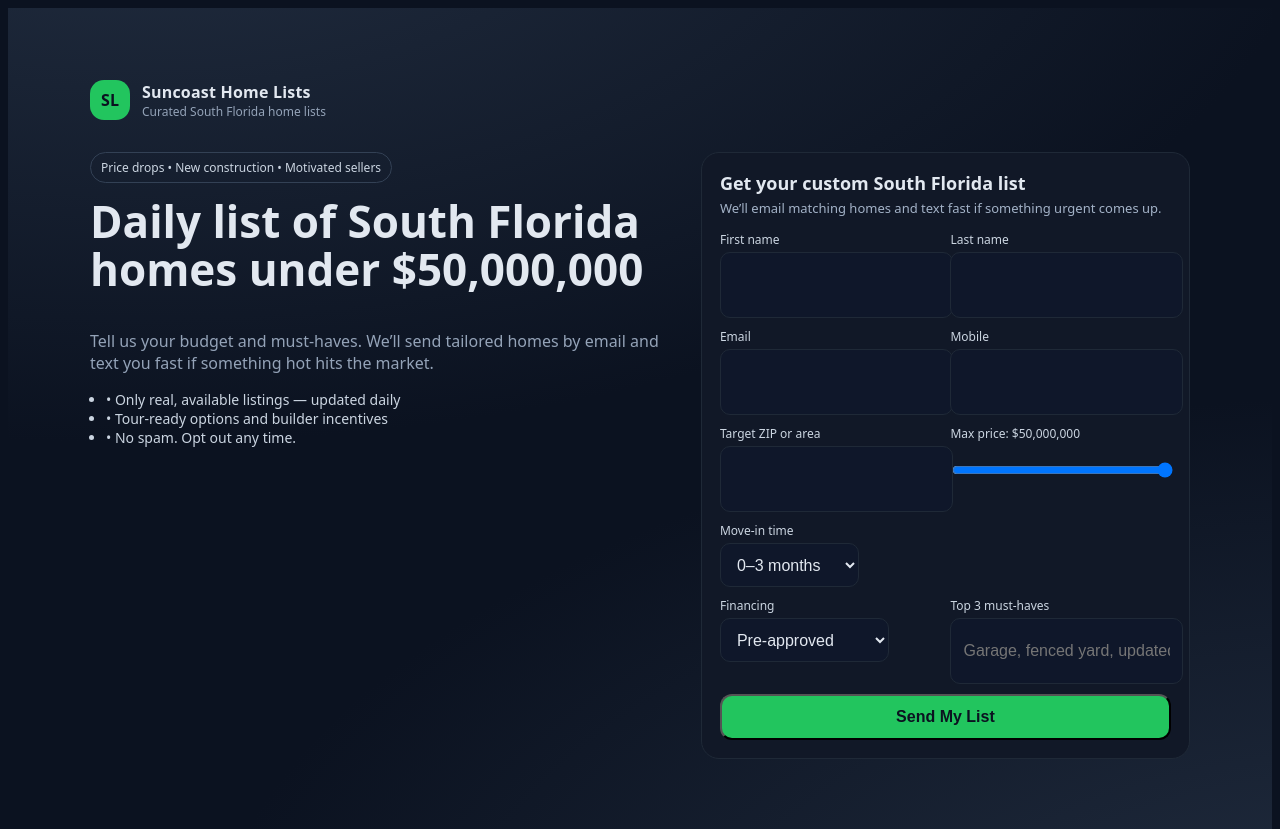
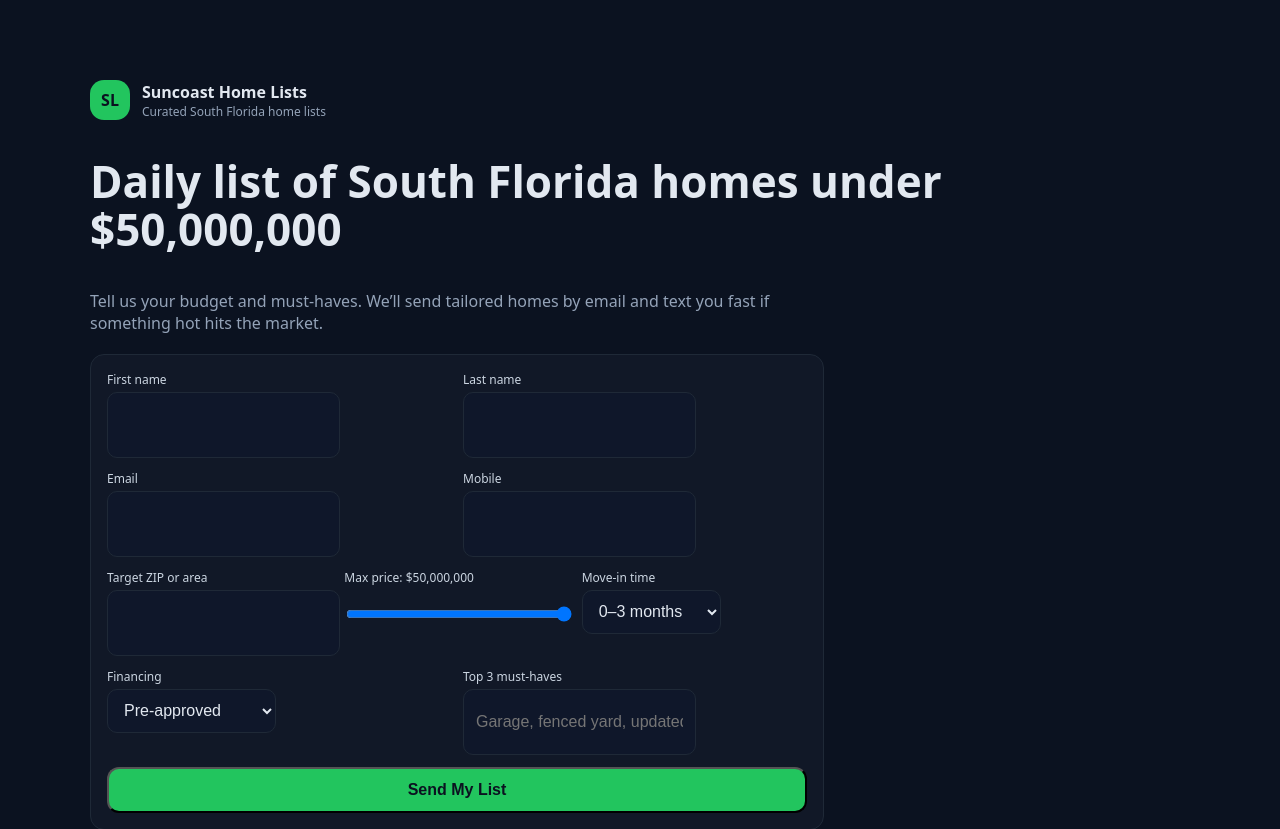
Before and after one commit to Peterthreeexlapations/findyourdreamhomenow, a Next.js app: page / in a window 1280 px wide. Shown: the top 829 px of the page. Built offline with nearby package versions, Linux system fonts and the light colour scheme.

Commit message:
Update page.jsx

```diff
--- a/app/page.jsx
+++ b/app/page.jsx
@@ -1,174 +1,180 @@
 "use client";
-import { useEffect, useMemo, useState } from "react";
+import { useEffect, useMemo, useRef, useState } from "react";
 
-// ===== EDIT THESE =====
-const APPS_SCRIPT_WEB_APP_URL = "https://script.google.com/macros/s/AKfycby1jFyAjBuD4s_Oji3545eapChDUoqnh8xTAlkIIb6JYTfdC_n5zpo28Qbu6s76hIA/exec"; // paste your Web App URL when ready
+// ===== EDIT THIS URL =====
+const APPS_SCRIPT_WEB_APP_URL = "";
+// =========================
+
 const BRAND = "Suncoast Home Lists";
 const CITY = "South Florida";
 const PRICE_POINT = 50000000;
-const PHONE = "(954) 770-2500";
-// ======================
 
 export default function LandingPage() {
   const [sent, setSent] = useState(false);
   const [submitting, setSubmitting] = useState(false);
   const [maxPrice, setMaxPrice] = useState(PRICE_POINT);
   const [zip, setZip] = useState("");
-  const [form, setForm] = useState({
-    first_name: "", last_name: "", email: "", phone: "",
-    timeline: "0-3", financing: "preapproved", must_haves: ""
-  });
 
-  // Capture UTMs (for your own attribution)
+  // Track if we actually submitted (to ignore iframe's initial about:blank load)
+  const submittedRef = useRef(false);
+
+  // Optional UTM capture
   const utms = useMemo(() => {
     if (typeof window === "undefined") return {};
     const params = new URLSearchParams(window.location.search);
-    const keys = ["utm_source","utm_medium","utm_campaign","utm_content","utm_term","gclid","fbclid"];
+    const keys = [
+      "utm_source",
+      "utm_medium",
+      "utm_campaign",
+      "utm_content",
+      "utm_term",
+      "gclid",
+      "fbclid",
+    ];
     const out = {};
-    keys.forEach(k=>{const v=params.get(k); if(v) out[k]=v;});
+    keys.forEach((k) => {
+      const v = params.get(k);
+      if (v) out[k] = v;
+    });
     return out;
   }, []);
 
+  // Optional: prefill zip with ?zip=33431
   useEffect(() => {
-    if (typeof window !== "undefined") {
-      const z = new URLSearchParams(window.location.search).get("zip");
+    const z =
+      typeof window !== "undefined"
+        ? new URLSearchParams(window.location.search).get("zip")
+        : null;
     if (z) setZip(z);
-    }
   }, []);
 
-  async function handleSubmit(e) {
-    e.preventDefault();
+  function onSubmitForm() {
+    submittedRef.current = true; // form is posting into the iframe
     setSubmitting(true);
-    try {
-      const payload = { ...form, zip, max_price: maxPrice, ...utms };
-      if (APPS_SCRIPT_WEB_APP_URL) {
-        await fetch(APPS_SCRIPT_WEB_APP_URL, {
-          method: "POST",
-          headers: { "Content-Type": "application/json" },
-          body: JSON.stringify(payload)
-        });
-      } else {
-        await new Promise(r => setTimeout(r, 600)); // demo mode
   }
+
+  function onIframeLoad() {
+    if (!submittedRef.current) return; // ignore first blank load
     setSent(true);
-    } catch (err) {
-      console.error(err);
-      alert("Something went wrong. Please try again.");
-    } finally {
     setSubmitting(false);
-    }
+    submittedRef.current = false;
   }
 
   return (
+    <div style={{ minHeight: "100vh", background: "#0b1220", color: "#e2e8f0" }}>
+      <section style={{ maxWidth: 1100, margin: "0 auto", padding: "72px 20px" }}>
+        <header
+          style={{
+            marginBottom: 28,
+            display: "flex",
+            alignItems: "center",
+            gap: 12,
+          }}
+        >
+          <div
+            style={{
+              height: 40,
+              width: 40,
+              borderRadius: 14,
+              background: "#22c55e",
+              color: "#0b1220",
+              display: "grid",
+              placeItems: "center",
+              fontWeight: 800,
+            }}
+          >
+            SL
+          </div>
           <div>
-      {/* Hero */}
-      <section style={{ position: "relative", overflow: "hidden", background: "#0b1220" }}>
-        <div style={{ position: "absolute", inset: 0, background: "radial-gradient(1200px 600px at 10% -20%, #1e293b 20%, transparent), radial-gradient(1200px 600px at 110% 120%, #1e293b 20%, transparent)" }} />
-        <div className="container" style={{ padding: "72px 20px", position: "relative" }}>
-          <header style={{ display: "flex", alignItems: "center", justifyContent: "space-between", marginBottom: 32 }}>
-            <div style={{ display: "flex", alignItems: "center", gap: 12 }}>
-              <div style={{ height: 40, width: 40, borderRadius: 14, background: "#22c55e", color: "#0b1220", display: "grid", placeItems: "center", fontWeight: 800 }}>SL</div>
-              <div>
-                <div style={{ fontWeight: 700, letterSpacing: 0.2 }}>{BRAND}</div>
-                <div style={{ fontSize: 12, color: "#94a3b8" }}>Curated {CITY} home lists</div>
+            <div style={{ fontWeight: 800 }}>{BRAND}</div>
+            <div style={{ fontSize: 12, color: "#94a3b8" }}>
+              Curated {CITY} home lists
             </div>
           </div>
         </header>
 
-          <div className="grid-hero">
-            <div>
-              <div style={{ display: "inline-flex", padding: "6px 10px", border: "1px solid #334155", color: "#cbd5e1", borderRadius: 999, fontSize: 12 }}>
-                Price drops • New construction • Motivated sellers
-              </div>
-              <h1 className="h1-fluid" style={{ marginTop: 14 }}>
+        <h1
+            style={{
+              fontSize: "clamp(28px, 6vw, 44px)",
+              lineHeight: 1.1,
+              fontWeight: 900,
+            }}
+          >
             Daily list of {CITY} homes under ${PRICE_POINT.toLocaleString()}
         </h1>
-              <p style={{ marginTop: 12, color: "#94a3b8", fontSize: 16 }}>
-                Tell us your budget and must‑haves. We’ll send tailored homes by email and text you fast if something hot hits the market.
+        <p style={{ marginTop: 10, color: "#94a3b8", maxWidth: 720 }}>
+          Tell us your budget and must-haves. We’ll send tailored homes by email
+          and text you fast if something hot hits the market.
         </p>
-              <ul style={{ marginTop: 14, color: "#cbd5e1", fontSize: 14, paddingLeft: 16 }}>
-                <li>• Only real, available listings — updated daily</li>
-                <li>• Tour-ready options and builder incentives</li>
-                <li>• No spam. Opt out any time.</li>
-              </ul>
+
+        {!sent ? (
+          <form
+            action={APPS_SCRIPT_WEB_APP_URL || undefined}
+            method="POST"
+            target={APPS_SCRIPT_WEB_APP_URL ? "hidden_iframe" : undefined}
+            onSubmit={onSubmitForm}
+            style={{
+              marginTop: 20,
+              display: "grid",
+              gap: 12,
+              maxWidth: 700,
+              background: "#111827",
+              border: "1px solid #1f2937",
+              borderRadius: 14,
+              padding: 16,
+            }}
+          >
+            <div
+              style={{
+                display: "grid",
+                gap: 12,
+                gridTemplateColumns: "repeat(auto-fit, minmax(160px, 1fr))",
+              }}
+            >
+              <Input label="First name" name="first_name" required />
+              <Input label="Last name" name="last_name" required />
             </div>
 
-            <div>
-              {!sent ? (
-                <FormCard
-                  onSubmit={handleSubmit}
-                  submitting={submitting}
-                  form={form}
-                  setForm={setForm}
-                  maxPrice={maxPrice}
-                  setMaxPrice={setMaxPrice}
-                  zip={zip}
-                  setZip={setZip}
+            <div
+              style={{
+                display: "grid",
+                gap: 12,
+                gridTemplateColumns: "repeat(auto-fit, minmax(160px, 1fr))",
+              }}
+            >
+              <Input label="Email" type="email" name="email" required />
+              <Input label="Mobile" type="tel" name="phone" required />
+            </div>
+
+            <div
+              style={{
+                display: "grid",
+                gap: 12,
+                gridTemplateColumns: "repeat(auto-fit, minmax(160px, 1fr))",
+              }}
+            >
+              <Input
+                label="Target ZIP or area"
+                name="zip"
+                value={zip}
+                onChange={(v) => setZip(v)}
               />
-              ) : (
-                <ThanksCard />
-              )}
-            </div>
-          </div>
-        </div>
-      </section>
-
-      {/* Popular picks */}
-      <section style={{ background: "#0b1220" }}>
-        <div className="container" style={{ padding: "40px 20px" }}>
-          <h3 style={{ fontSize: 22, fontWeight: 800 }}>Popular picks</h3>
-          <div className="picks-grid" style={{ marginTop: 12 }}>
-            {[
-              {t:`New construction under $${PRICE_POINT.toLocaleString()}`, d:"Credits + incentives"},
-              {t:"Homes with seller credits", d:"Great for rate buydowns"},
-              {t:`${CITY} townhomes with garages`, d:"HOA under $350/mo"},
-              {t:"FHA‑friendly condos", d:"Starter‑friendly"}
-            ].map((c,i)=>(
-              <div key={i} style={{ border: "1px solid #1f2937", background: "linear-gradient(180deg,#0f172a,#0b1220)", padding: 16, borderRadius: 16 }}>
-                <div style={{ color: "#94a3b8", fontSize: 12 }}>Curated list</div>
-                <div style={{ fontWeight: 700, marginTop: 4 }}>{c.t}</div>
-                <div style={{ color: "#a3b2c7", marginTop: 6 }}>{c.d}</div>
-                <a href="#lead" style={{ marginTop: 8, display: "inline-block", textDecoration: "underline" }}>Get this list →</a>
-              </div>
-            ))}
-          </div>
-        </div>
-      </section>
-
-      {/* Footer */}
-      <footer style={{ borderTop: "1px solid #1f2a44", color: "#94a3b8" }}>
-        <div className="container" style={{ padding: "24px 20px", display: "flex", flexWrap: "wrap", gap: 12, alignItems: "center", justifyContent: "space-between" }}>
-          <div>© {new Date().getFullYear()} {BRAND}. All rights reserved.</div>
-          <div style={{ fontSize: 13 }}>You’ll receive home lists by email and timely texts if something urgent hits the market.</div>
-        </div>
-      </footer>
-    </div>
-  );
-}
-
-function FormCard({ onSubmit, submitting, form, setForm, maxPrice, setMaxPrice, zip, setZip }) {
-  return (
-    <form id="lead" onSubmit={onSubmit} style={{ background: "#111827", border: "1px solid #1f2937", borderRadius: 18, padding: 18 }}>
-      <div style={{ fontWeight: 800, fontSize: 18 }}>Get your custom {CITY} list</div>
-      <div style={{ color: "#a3b2c7", fontSize: 13, marginTop: 4 }}>We’ll email matching homes and text fast if something urgent comes up.</div>
-      <div style={{ display: "grid", gap: 10, marginTop: 14 }}>
-        <div style={{ display: "grid", gap: 10, gridTemplateColumns: "repeat(auto-fit, minmax(160px, 1fr))" }}>
-          <Input label="First name" name="first_name" value={form.first_name} onChange={v=>setForm(s=>({...s, first_name:v}))} autoComplete="given-name" autoCapitalize="words" enterKeyHint="next" required />
-          <Input label="Last name" name="last_name" value={form.last_name} onChange={v=>setForm(s=>({...s, last_name:v}))} autoComplete="family-name" autoCapitalize="words" enterKeyHint="next" required />
-        </div>
-        <div style={{ display: "grid", gap: 10, gridTemplateColumns: "repeat(auto-fit, minmax(160px, 1fr))" }}>
-          <Input label="Email" type="email" name="email" value={form.email} onChange={v=>setForm(s=>({...s, email:v}))} autoComplete="email" inputMode="email" enterKeyHint="next" required />
-          <Input label="Mobile" type="tel" name="phone" value={form.phone} onChange={v=>setForm(s=>({...s, phone:v}))} autoComplete="tel" inputMode="tel" enterKeyHint="next" required />
-        </div>
-        <div style={{ display: "grid", gap: 10, gridTemplateColumns: "repeat(auto-fit, minmax(160px, 1fr))" }}>
-          <Input label="Target ZIP or area" name="zip" value={zip} onChange={v=>setZip(v)} autoComplete="postal-code" inputMode="numeric" enterKeyHint="next" />
               <div>
                 <Label>Max price: ${maxPrice.toLocaleString()}</Label>
-            <input type="range" min={150000} max={50000000} step={5000} value={maxPrice} onChange={e=>setMaxPrice(parseInt(e.target.value))} style={{ width: "100%" }} />
+                <input
+                  type="range"
+                  name="max_price"
+                  min={150000}
+                  max={50000000}
+                  step={5000}
+                  value={maxPrice}
+                  onChange={(e) => setMaxPrice(parseInt(e.target.value))}
+                  style={{ width: "100%" }}
+                />
               </div>
               <div>
-            <Label>Move‑in time</Label>
-            <select value={form.timeline} onChange={e=>setForm(s=>({...s, timeline:e.target.value}))} name="timeline" style={inputStyle}>
+                <Label>Move-in time</Label>
+                <select name="timeline" style={inputStyle}>
                   <option value="0-3">0–3 months</option>
                   <option value="3-6">3–6 months</option>
                   <option value="6-12">6–12 months</option>
@@ -176,58 +182,123 @@ function FormCard({ onSubmit, submitting, form, setForm, maxPrice, setMaxPrice,
                 </select>
               </div>
             </div>
-        <div style={{ display: "grid", gap: 10, gridTemplateColumns: "repeat(auto-fit, minmax(160px, 1fr))" }}>
+
+            <div
+              style={{
+                display: "grid",
+                gap: 12,
+                gridTemplateColumns: "repeat(auto-fit, minmax(160px, 1fr))",
+              }}
+            >
               <div>
                 <Label>Financing</Label>
-            <select value={form.financing} onChange={e=>setForm(s=>({...s, financing:e.target.value}))} name="financing" style={inputStyle}>
-              <option value="preapproved">Pre‑approved</option>
+                <select name="financing" style={inputStyle}>
+                  <option value="preapproved">Pre-approved</option>
                   <option value="cash">Cash</option>
                   <option value="need-lender">Need lender intro</option>
                 </select>
               </div>
-          <Input label="Top 3 must‑haves" name="must_haves" value={form.must_haves} onChange={v=>setForm(s=>({...s, must_haves:v}))} placeholder="Garage, fenced yard, updated kitchen" />
+              <Input
+                label="Top 3 must-haves"
+                name="must_haves"
+                placeholder="Garage, fenced yard, updated kitchen"
+              />
             </div>
-        <button type="submit" disabled={submitting} style={{ background: "#22c55e", color: "#0b1220", fontWeight: 800, padding: "12px", borderRadius: 12, opacity: submitting?0.7:1 }}>
-          {submitting?"Sending…":"Send My List"}
+
+            {/* Hidden UTM fields (optional) */}
+            {Object.entries(utms).map(([k, v]) => (
+              <input key={k} type="hidden" name={k} value={v || ""} />
+            ))}
+
+            <button
+              type="submit"
+              disabled={submitting}
+              style={{
+                background: "#22c55e",
+                color: "#0b1220",
+                fontWeight: 800,
+                padding: 12,
+                borderRadius: 12,
+                opacity: submitting ? 0.7 : 1,
+              }}
+            >
+              {submitting ? "Sending…" : "Send My List"}
             </button>
+
+            {/* Hidden iframe prevents navigation to JSON and signals success when loaded */}
+            {APPS_SCRIPT_WEB_APP_URL && (
+              <iframe
+                name="hidden_iframe"
+                onLoad={onIframeLoad}
+                style={{ display: "none" }}
+              />
+            )}
+          </form>
+        ) : (
+          <div
+            style={{
+              marginTop: 20,
+              padding: 18,
+              border: "1px solid #1f2937",
+              background: "#111827",
+              borderRadius: 14,
+              maxWidth: 640,
+            }}
+          >
+            <div
+              style={{
+                display: "inline-grid",
+                placeItems: "center",
+                height: 48,
+                width: 48,
+                borderRadius: 999,
+                background: "#22c55e",
+                color: "#0b1220",
+                fontWeight: 900,
+              }}
+            >
+              ✓
             </div>
-    </form>
-  );
-}
-
-function ThanksCard(){
-  return (
-    <div style={{ background: "#111827", border: "1px solid #1f2937", borderRadius: 18, padding: 18, textAlign: "center" }}>
-      <div style={{ display: "inline-grid", placeItems: "center", height: 56, width: 56, borderRadius: 999, background: "#22c55e", color: "#0b1220", fontSize: 28, fontWeight: 900 }}>✓</div>
-      <div style={{ fontSize: 20, fontWeight: 800, marginTop: 10 }}>Request received!</div>
-      <div style={{ color: "#a3b2c7", marginTop: 6 }}>We’ll email your list and text you ASAP if something urgent fits your criteria.</div>
+            <h3 style={{ fontSize: 20, fontWeight: 800, marginTop: 8 }}>
+              Request received!
+            </h3>
+            <p style={{ color: "#a3b2c7", marginTop: 6 }}>
+              We’ll email your {CITY} list and text you ASAP if something urgent
+              fits your criteria.
+            </p>
+          </div>
+        )}
+      </section>
     </div>
   );
 }
 
-function Input({ label, type="text", value, onChange, name, placeholder, required, autoComplete, autoCapitalize, inputMode, enterKeyHint }){
+function Input({ label, type = "text", name, required, value, onChange, placeholder }) {
   return (
     <div>
       <Label>{label}</Label>
       <input
         type={type}
         name={name}
-        value={value}
-        onChange={e=>onChange(e.target.value)}
+        required={required}
+        defaultValue={value}
+        onChange={onChange ? (e) => onChange(e.target.value) : undefined}
         placeholder={placeholder}
-        required={required}
-        autoComplete={autoComplete}
-        autoCapitalize={autoCapitalize}
-        inputMode={inputMode}
-        enterKeyHint={enterKeyHint}
         style={inputStyle}
       />
     </div>
   );
 }
 
-function Label({ children }){
+function Label({ children }) {
   return <div style={{ color: "#cbd5e1", fontSize: 12, marginBottom: 4 }}>{children}</div>;
 }
 
-const inputStyle = { padding: "10px 12px", background: "#0f172a", border: "1px solid #1f2937", borderRadius: 10, color: "#e2e8f0", outline: "none" };
+const inputStyle = {
+  padding: "10px 12px",
+  background: "#0f172a",
+  border: "1px solid #1f2937",
+  borderRadius: 10,
+  color: "#e2e8f0",
+  outline: "none",
+};
```
Lines whose indentation alone changed are shown as unchanged.
